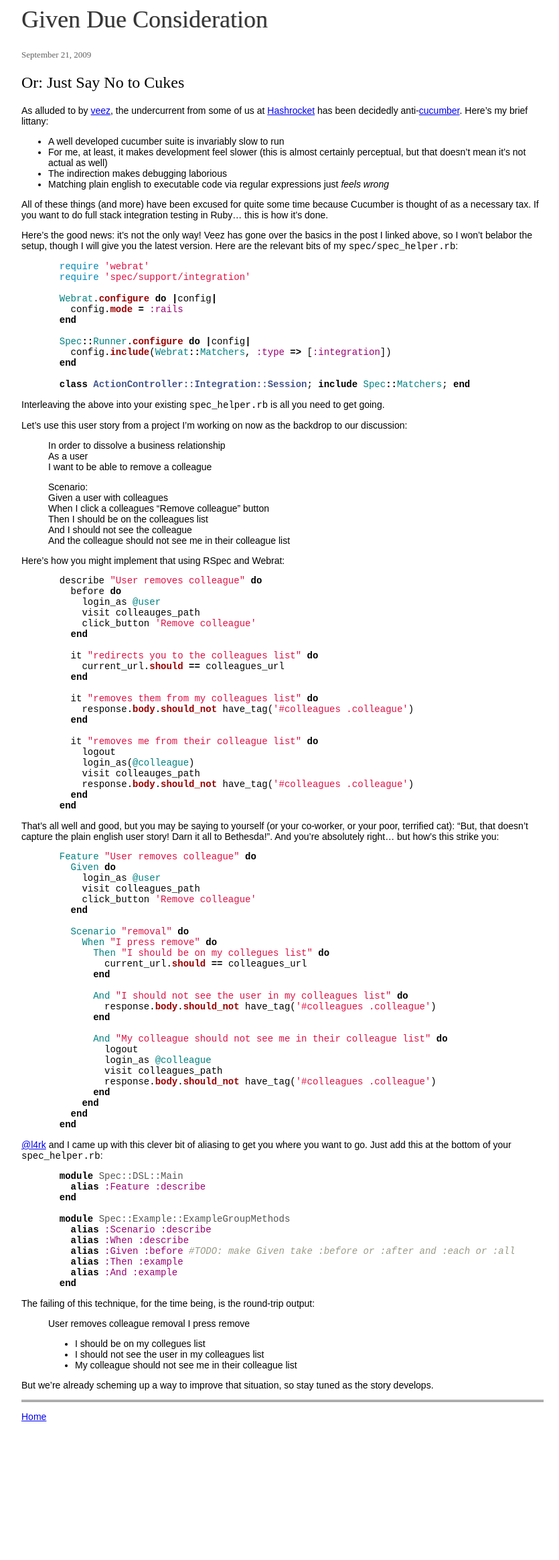
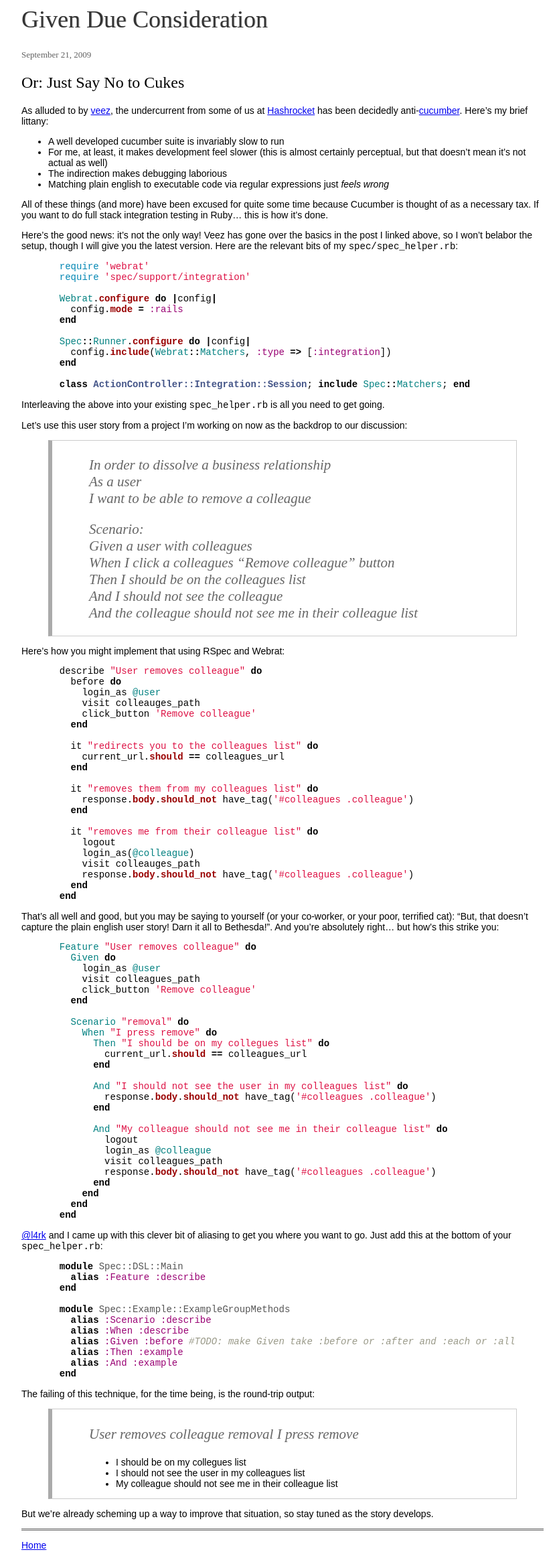
Before and after one commit to mrmemes-eth/voxdolo.github.com, a Jekyll site: the page built from _posts/2009-09-21-given-due-consideration.md, in a window 1280 px wide. Shown: the whole page at 67% size, without its empty margins (218-1053 px from the left). Built offline with Jekyll 4.4.1, drawn with Linux system fonts in a browser that asks for light colours; comment, search, counter and statistics services are not loaded; before the commit the page ends 2137 px from its top, so only the background shows below that.

Commit message:
Style blockquotes

```diff
--- a/css/master.css
+++ b/css/master.css
@@ -1,6 +1,19 @@
 body{
   font-family: Arial,Tahoma,Verdana,sans-serif;
   font-size: 14px;
+}
+
+blockquote{
+  background:url('/img/blockquote.png') 5 center no-repeat;
+  padding-top:.25em;
+  padding-left:55px;
+  border: 1px solid #ccc;
+  border-left: 6px solid #aaa;
+  min-height: 45px;
+}
+blockquote p{
+  color: #666;
+  font: italic 1.5em "Times New Roman", Times, Georgia, serif;
 }
 
 h1,h2,h3,h4,h5,h6{
```
Also changed, not shown: img/blockquote.png (added).
